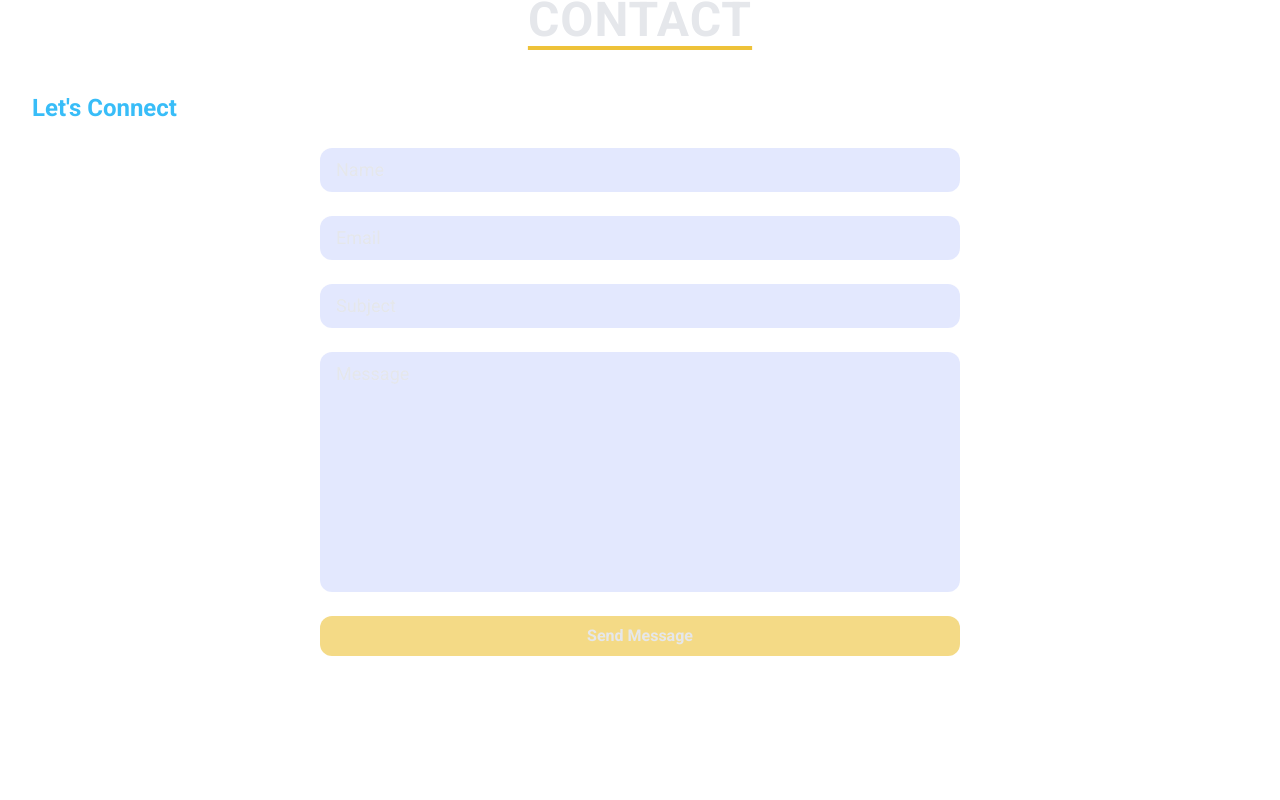
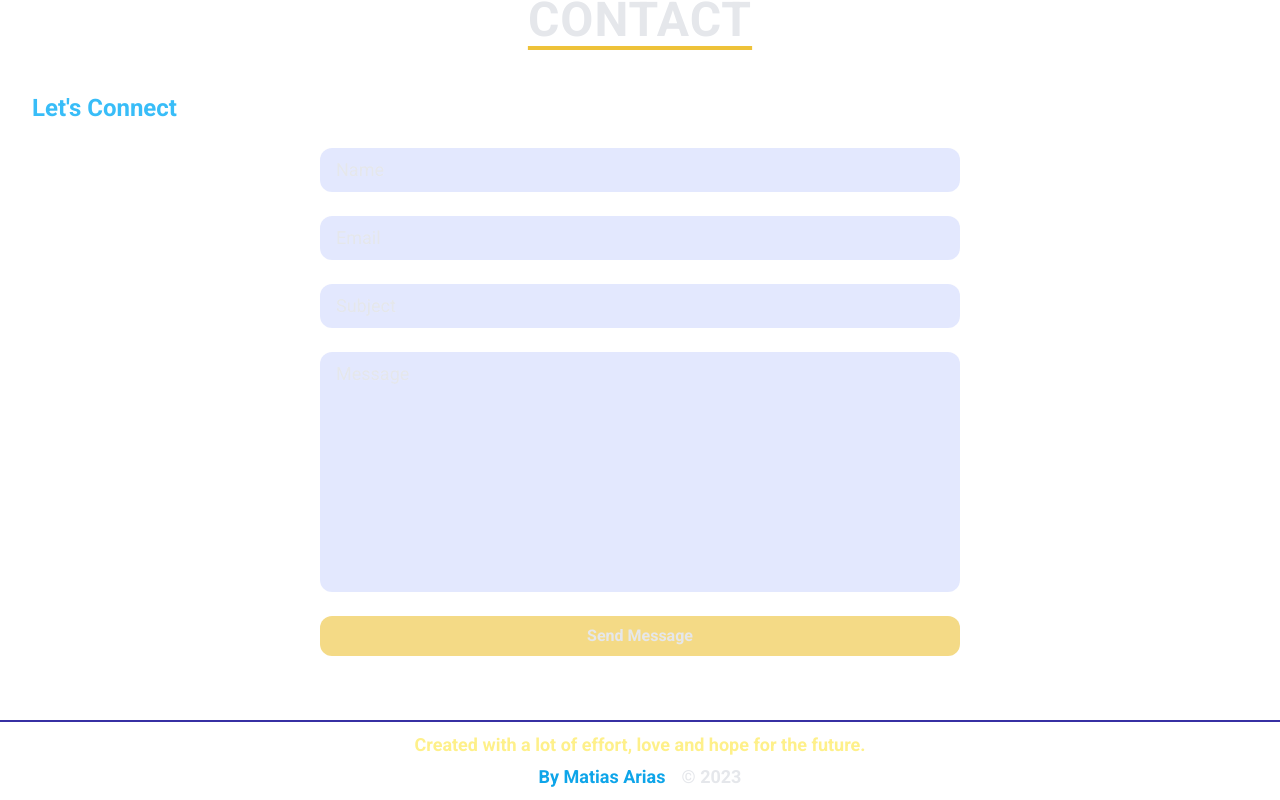
Before and after one commit to matiarias/my-portfolio, a Next.js app: page / in a window 1280 px wide. Shown: the part 4056-4856 px from the top of the page. Before the commit the page ends 4776 px from the top, so only its background shows below. Built offline with nearby package versions, Linux system fonts and the light colour scheme.

Commit message:
finished Footer component

```diff
--- a/components/Contact.jsx
+++ b/components/Contact.jsx
@@ -8,7 +8,7 @@ import { useInView } from "react-intersection-observer";
 import { toast, ToastContainer } from "react-toastify";
 import "react-toastify/dist/ReactToastify.css";
 
-import TitleSections from "../subComponents/TitleSections";
+// import TitleSections from "../subComponents/TitleSections";
 
 const Contact = () => {
   // ---------------- framer motion animation with react intersection observer -----------------
--- /dev/null
+++ b/components/Footer.jsx
@@ -0,0 +1,25 @@
+const Footer = () => {
+  const date = new Date();
+  const year = date.getFullYear();
+
+  return (
+    <footer className="h-24 md:h-20 w-full border-t-2 border-indigo-800 backdrop-filter backdrop-blur-md px-8">
+      <div className="h-full w-full flex flex-col justify-center items-center gap-1">
+        <h5 className="text-yellow-200 font-bold text-sm sm:text-base md:text-lg text-center">
+          Created with a lot of effort, love and hope for the future.
+        </h5>
+        <div className="flex justify-center items-center gap-2 md:gap-4">
+          <span className="text-sky-500 font-bold text-sm sm:text-base lg:text-lg text-center">
+            By Matias Arias
+          </span>
+
+          <span className="text-gray-200 font-bold text-sm sm:text-base lg:text-lg text-center">
+            &#169; {year}
+          </span>
+        </div>
+      </div>
+    </footer>
+  );
+};
+
+export default Footer;
--- a/pages/index.js
+++ b/pages/index.js
@@ -10,6 +10,7 @@ import About from "../components/About";
 import Skills from "../components/Skills";
 import Projects from "../components/Projects";
 import Contact from "../components/Contact";
+import Footer from "../components/Footer";
 
 export default function Home() {
   const [loadingPage, setLoadingPage] = useState(true);
@@ -40,6 +41,7 @@ export default function Home() {
           <Skills />
           <Projects />
           <Contact />
+          <Footer />
         </div>
       )}
     </>
```
